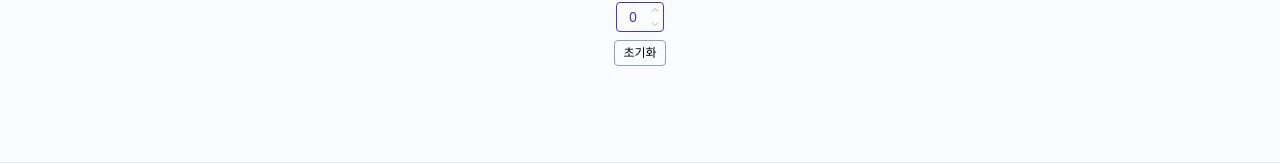
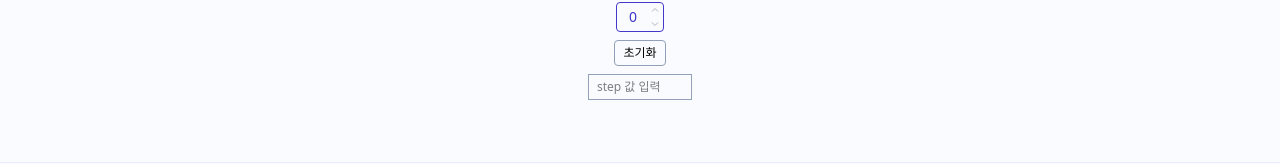
Before and after one commit to eafiseemn/programmers-react, a React (Vite) app in the folder 16-advanced-state-management/: page / in a window 1280 px wide. Shown: the part 578-742 px from the top of the page. Built offline with nearby package versions, Linux system fonts and the light colour scheme.

Commit message:
[Zustand Core] Zustand를 이용한 Counter App

```diff
--- /dev/null
+++ b/16-advanced-state-management/src/miniApp/Counter/@store.ts
@@ -0,0 +1,64 @@
+import { create } from 'zustand';
+
+type Store = {
+  count: number;
+  step: number;
+  max: number;
+  min: number;
+  increment: () => void;
+  decrement: () => void;
+  reset: () => void;
+  setStep: (newStep:number) => void;
+}
+
+// export const useCountStore = create<Store>()((set) => ({
+//   count: 0,
+//   step: 1,
+//   increment: () => set((state) => ({ count: state.count + state.step })),
+//   decrement: () => set((state) => ({ count: state.count - state.step })),
+//   reset: () => set({ count: 0 }),
+// }))
+
+
+// create 함수에 generic으로 타입 지정하고 한 번 실행 - create()() 형태
+// : currying function 으로 Zustand 가 알아서 type 추론하게 만듦
+
+
+export const useCountStore = create<Store>()((set, _get, store) => {
+
+  const increment = () => {
+    set(( { count, step, max }) => {
+      let nextCount = count + step;
+      if ( nextCount >= max ) nextCount = max;
+
+      return { count: nextCount };
+    })
+  }
+
+  const decrement = () => {
+    set(( { count, step, min }) => {
+      let nextCount = count - step;
+      if ( nextCount <= min ) nextCount = min;
+
+      return { count: nextCount };
+    })
+  }
+
+  const setStep = (newStep:number) => {
+    set( { step: newStep } );
+  }
+
+  // const reset = () => set({ count: 0, step: 1, ... })
+  const reset = () => set( store.getInitialState() );
+
+  return ( {
+    count: 0,
+    step: 1,
+    max: 10,
+    min: 0,
+    increment,
+    decrement,
+    reset,
+    setStep
+  });
+})
--- a/16-advanced-state-management/src/miniApp/Counter/CountButton.tsx
+++ b/16-advanced-state-management/src/miniApp/Counter/CountButton.tsx
@@ -1,13 +1,32 @@
 import { memo } from 'react';
 import S from './style.module.css';
+import { useCountStore } from './@store';
+// import { useShallow } from 'zustand/shallow';
 
-type Props = React.ButtonHTMLAttributes<HTMLButtonElement>
+type Props = Omit<React.ButtonHTMLAttributes<HTMLButtonElement>, 'type'> & {
+  type?: "+" | "-"
+}
 
-function CountButton( { children }:Props ) {
+function CountButton( { type, children }:Props ) {
+
+  // state의 전체 값을 구독해서 re-rendering 유발
+  // const { increment, decrement } = useCountStore();
+
+  // const handleClick = () => {
+  //   if ( !type ) return;
+  //   if ( type === "+" ) return increment();
+  //   if ( type === "-" ) return decrement();
+  // }
+
+  const handleClick = useCountStore( (s) =>
+    type === "+" ? s.increment : s.decrement
+  );
+
   return (
     <button
       type="button"
       className={S.button}
+      onClick={handleClick}
     >{children}</button>
   )
 }
--- a/16-advanced-state-management/src/miniApp/Counter/CountDisplay.tsx
+++ b/16-advanced-state-management/src/miniApp/Counter/CountDisplay.tsx
@@ -1,8 +1,14 @@
+import { useCountStore } from './@store';
 import S from './style.module.css';
 
 function CountDisplay() {
+
+  // Props를 전달하거나 Provider를 사용하지 않아도 바로 데이터를 inject 할 수 있음
+  // {} = use...() 하면 전체 변수 추출 -> 필요한 데이터만 뽑아서 사용하려면 (state) => state.변수명 으로 콜백 사용
+  const count = useCountStore( (s) => s.count );
+
   return (
-    <output className={S.output}>0</output>
+    <output className={S.output}>{ count }</output>
   )
 }
 
--- a/16-advanced-state-management/src/miniApp/Counter/index.tsx
+++ b/16-advanced-state-management/src/miniApp/Counter/index.tsx
@@ -4,13 +4,27 @@ import { memo, useMemo } from "react";
 import CountDisplay from "./CountDisplay";
 import CountButton from "./CountButton";
 import { GrFormDown, GrFormUp } from "react-icons/gr";
+import { useCountStore } from "./@store";
+import { useShallow } from "zustand/shallow";
 
 function Counter( { className = '' }:{ className?:string } ) {
 
-  const step = 1;
+  // const {store} = useCountStore();
+  // const { step, reset } = store;
+
+  // 필요한 변수만 사용하도록 뽑아서 사용 (zustand v4- 문법 -> 이제 안됨)
+  // const step = useCountStore( (s) => [s.count, s.step, s.max, s.min] );
+
+  // zustand v5+ 는 반응성 데이터를 유지하기 위해 useShallow 사용 필요
+  const [ count, step, min, max, reset, setStep ] = useCountStore(
+    useShallow((s) => [ s.count, s.step, s.min, s.max, s.reset, s.setStep ])
+  );
 
   const incrementLabel = `${step} 증가`;
   const decrementLabel = `${step} 감소`;
+
+  const isMinDisabled = count <= min;
+  const isMaxDisabled = count >= max;
 
   return (
     <>
@@ -18,18 +32,34 @@ function Counter( { className = '' }:{ className?:string } ) {
       <CountDisplay />
       <div role="group" className={S.group}>
         <CountButton
+          type="+"
           title={incrementLabel}
           aria-label={incrementLabel}
-          disabled={false}
+          disabled={isMaxDisabled}
         >{ useMemo(() => <GrFormUp />, []) }</CountButton>
         <CountButton
+          type="-"
           title={decrementLabel}
           aria-label={decrementLabel}
-          disabled={false}
+          disabled={isMinDisabled}
         >{ useMemo(() => <GrFormDown />, []) }</CountButton>
       </div>
     </div>
-    <button type="button" title="초기화" aria-label="초기화" className="my-2 px-2 py-1 border border-slate-400 rounded-sm text-xs cursor-pointer">초기화</button>
+    <button
+      type="button"
+      title="초기화"
+      aria-label="초기화"
+      className="my-2 px-2 py-1 border border-slate-400 rounded-sm text-xs cursor-pointer"
+      onClick={reset}
+    >초기화</button>
+    <input
+      type="number"
+      className="border border-slate-400 px-2 py-1 text-xs w-26"
+      placeholder="step 값 입력"
+      min={min + 1}
+      max={max}
+      onChange={(e) => setStep(Number(e.target.value))}
+    />
     </>
   )
 }
```
